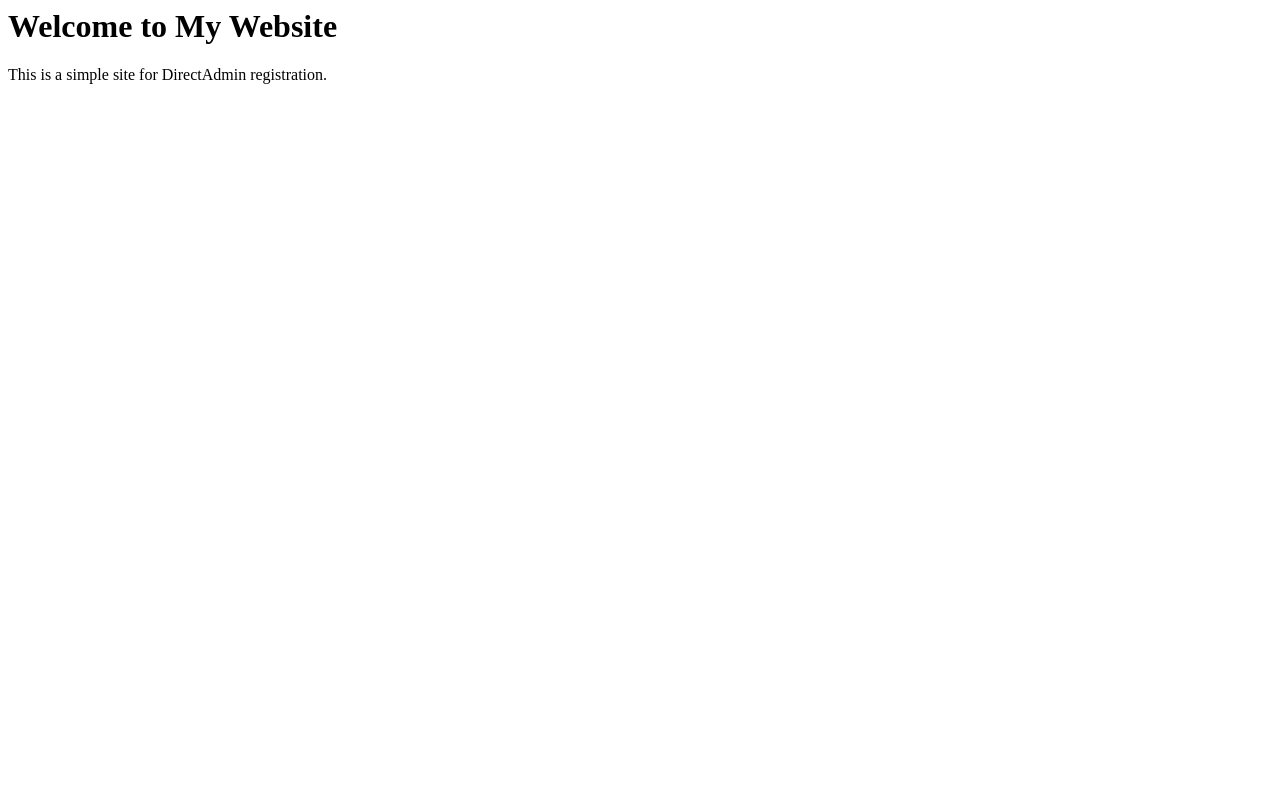
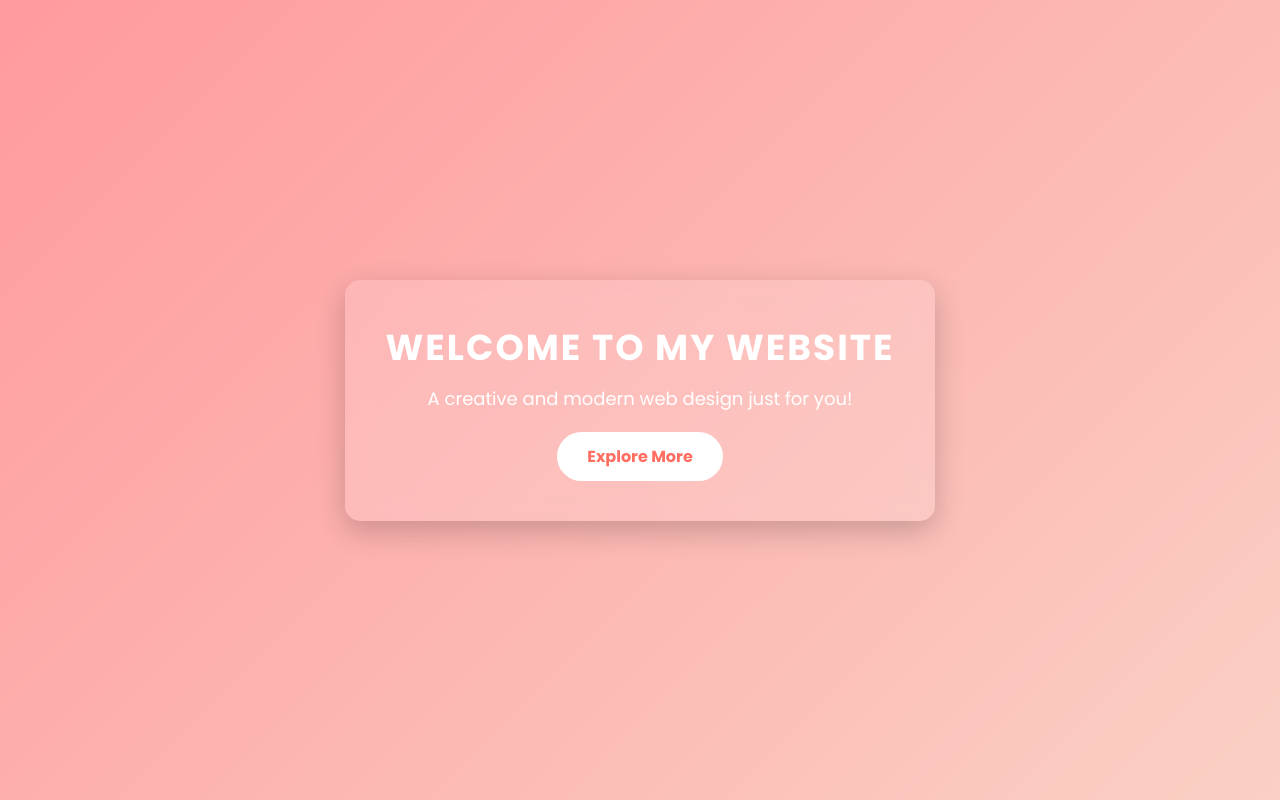
Before and after one commit to s2114604/nafim.github.io, a plain HTML site: page index.html in a window 1280 px wide. Drawn offline with Linux system fonts and the light colour scheme.

Commit message:
Update index.html

```diff
--- a/index.html
+++ b/index.html
@@ -1,7 +1,96 @@
-<html>
-<head><title>My Website</title></head>
+<!DOCTYPE html>
+<html lang="en">
+<head>
+    <meta charset="UTF-8">
+    <meta name="viewport" content="width=device-width, initial-scale=1.0">
+    <title>My Creative Website</title>
+    <link href="https://fonts.googleapis.com/css2?family=Poppins:wght@300;400;700&display=swap" rel="stylesheet">
+    <style>
+        * {
+            margin: 0;
+            padding: 0;
+            box-sizing: border-box;
+            font-family: 'Poppins', sans-serif;
+        }
+
+        body {
+            background: linear-gradient(135deg, #ff9a9e, #fad0c4);
+            display: flex;
+            justify-content: center;
+            align-items: center;
+            height: 100vh;
+            text-align: center;
+            padding: 20px;
+        }
+
+        .container {
+            background: rgba(255, 255, 255, 0.15);
+            backdrop-filter: blur(10px);
+            padding: 40px;
+            border-radius: 15px;
+            box-shadow: 0 10px 30px rgba(0, 0, 0, 0.2);
+            animation: fadeIn 1.5s ease-in-out;
+        }
+
+        h1 {
+            font-size: 36px;
+            font-weight: 700;
+            color: white;
+            text-transform: uppercase;
+            letter-spacing: 2px;
+        }
+
+        p {
+            font-size: 18px;
+            color: #fff;
+            margin-top: 10px;
+        }
+
+        .btn {
+            display: inline-block;
+            margin-top: 20px;
+            padding: 12px 30px;
+            background: white;
+            color: #ff6f61;
+            font-size: 16px;
+            font-weight: bold;
+            border-radius: 30px;
+            text-decoration: none;
+            transition: 0.3s ease;
+        }
+
+        .btn:hover {
+            background: #ff6f61;
+            color: white;
+            box-shadow: 0 5px 15px rgba(255, 111, 97, 0.4);
+        }
+
+        @keyframes fadeIn {
+            from {
+                opacity: 0;
+                transform: translateY(-20px);
+            }
+            to {
+                opacity: 1;
+                transform: translateY(0);
+            }
+        }
+
+        @media (max-width: 600px) {
+            h1 {
+                font-size: 28px;
+            }
+            p {
+                font-size: 16px;
+            }
+        }
+    </style>
+</head>
 <body>
-    <h1>Welcome to My Website</h1>
-    <p>This is a simple site for DirectAdmin registration.</p>
+    <div class="container">
+        <h1>Welcome to My Website</h1>
+        <p>A creative and modern web design just for you!</p>
+        <a href="#" class="btn">Explore More</a>
+    </div>
 </body>
 </html>
```
